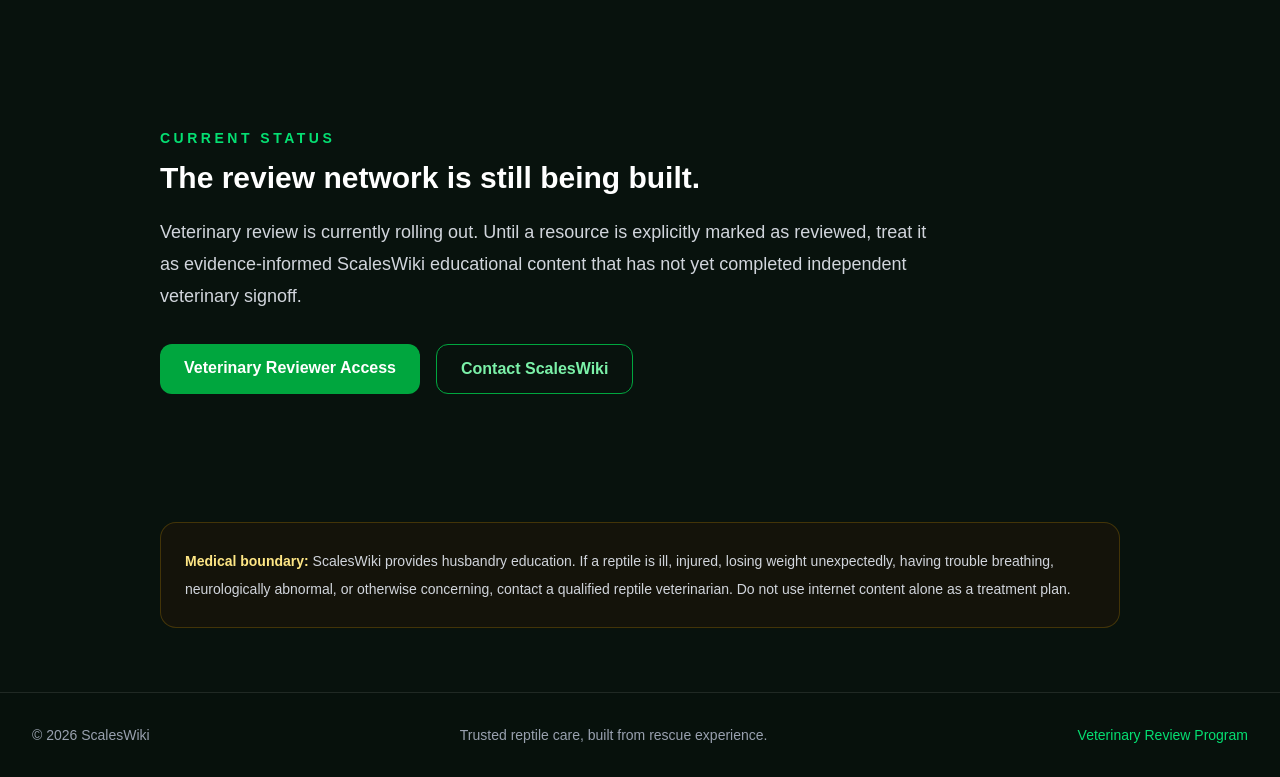
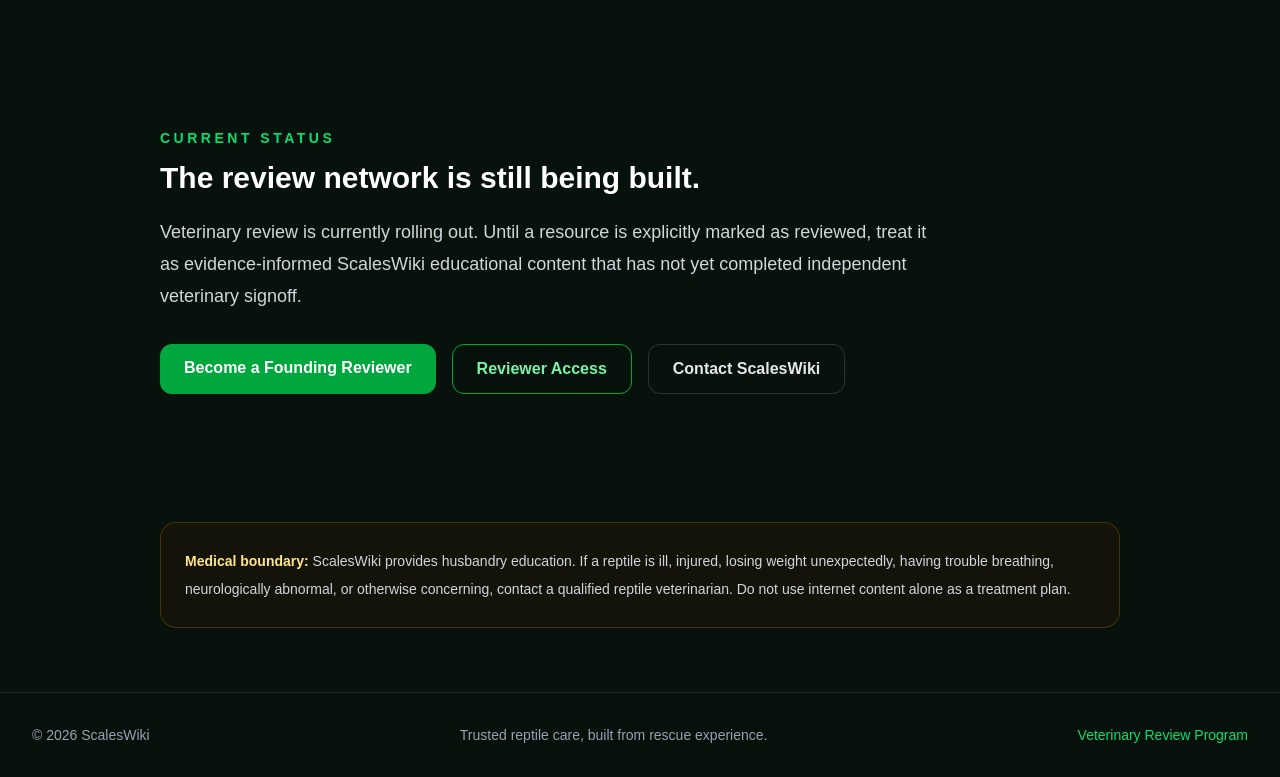
Before and after one commit to scalesandtailsrescue72-star/scaleswiki, a Next.js app: page /veterinary-review in a window 1280 px wide. Shown: the part 1425-2202 px from the top of the page. Built offline with nearby package versions, Linux system fonts and the light colour scheme; no server answers.

Commit message:
Link veterinary review program to founding reviewer invitation

```diff
--- a/app/veterinary-review/page.tsx
+++ b/app/veterinary-review/page.tsx
@@ -57,8 +57,9 @@ export default function VeterinaryReviewPage() {
         </p>
 
         <div className="mt-8 flex flex-col gap-4 sm:flex-row">
-          <Link href="/veterinary-review/access" className="rounded-xl bg-green-600 px-6 py-3 text-center font-semibold text-white transition hover:bg-green-500">Veterinary Reviewer Access</Link>
-          <Link href="/support" className="rounded-xl border border-green-600 px-6 py-3 text-center font-semibold text-green-300 transition hover:bg-green-950/50">Contact ScalesWiki</Link>
+          <Link href="/veterinary-review/founding-reviewers" className="rounded-xl bg-green-600 px-6 py-3 text-center font-semibold text-white transition hover:bg-green-500">Become a Founding Reviewer</Link>
+          <Link href="/veterinary-review/access" className="rounded-xl border border-green-600 px-6 py-3 text-center font-semibold text-green-300 transition hover:bg-green-950/50">Reviewer Access</Link>
+          <Link href="/support" className="rounded-xl border border-white/15 px-6 py-3 text-center font-semibold text-gray-200 transition hover:border-green-500/50">Contact ScalesWiki</Link>
         </div>
       </section>
 
```
